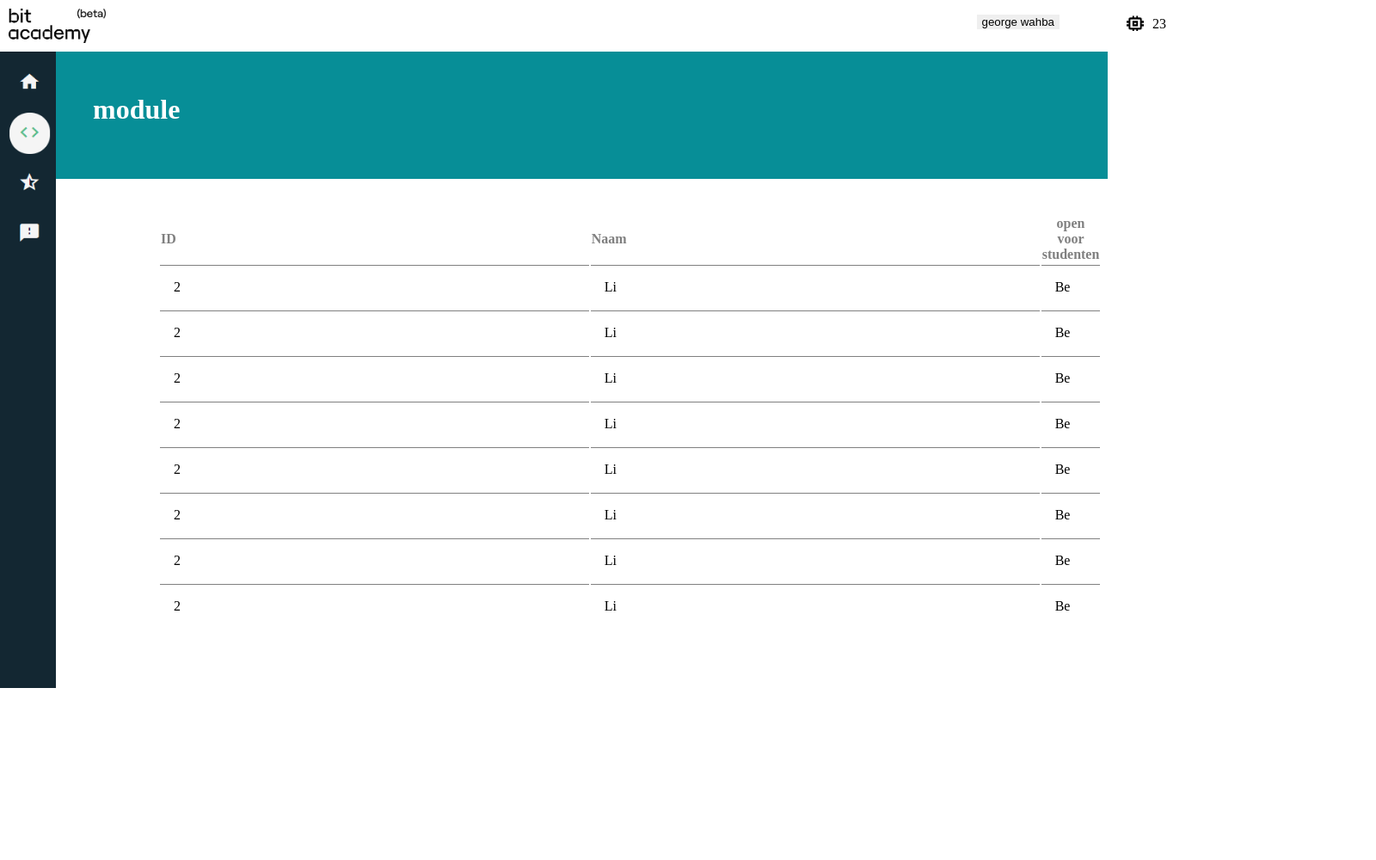
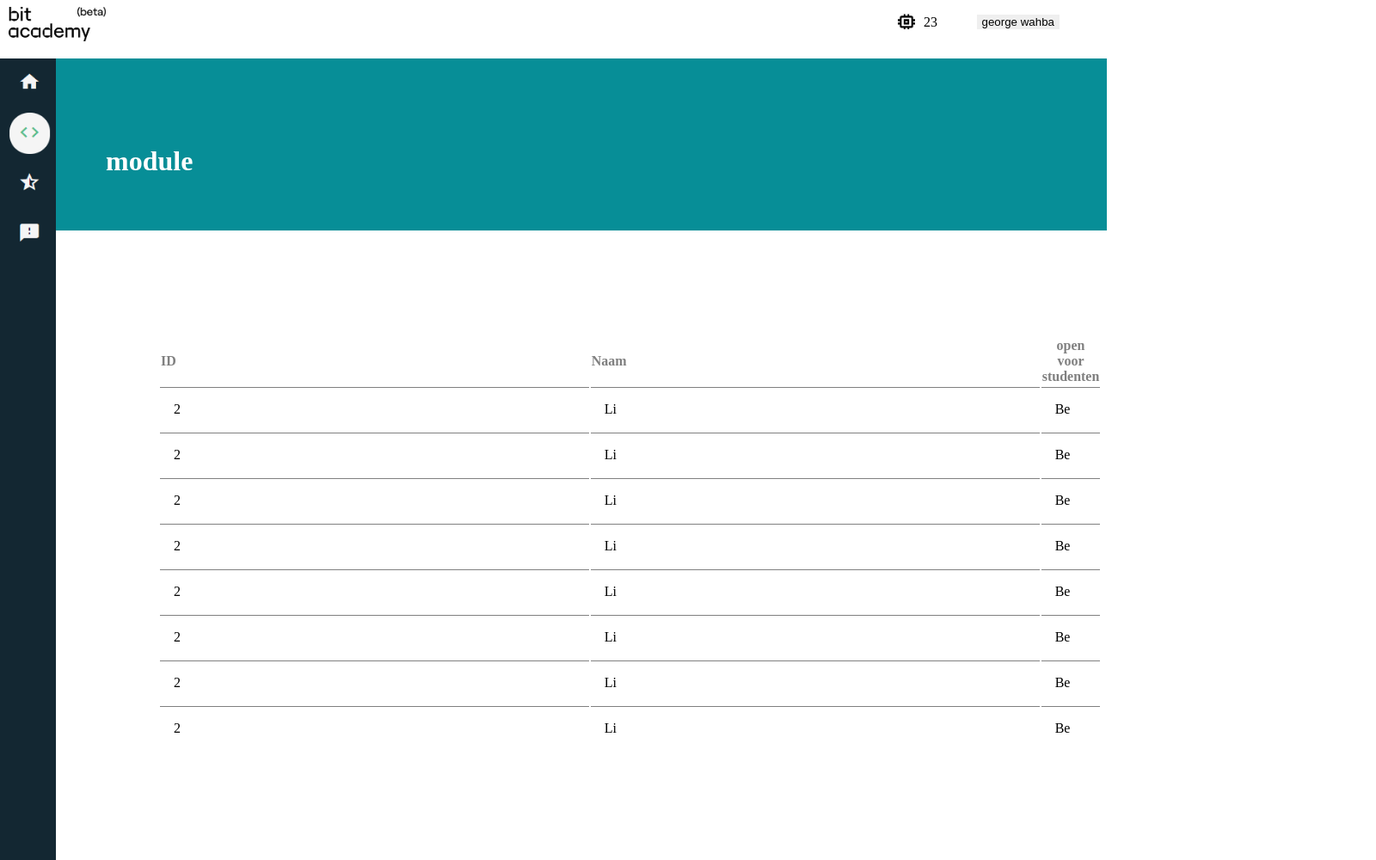
Before and after one commit to georgewahba/Gehacked-b65f862b, a plain HTML site: page index.html in a window 1280 px wide. Shown: the whole page at 86% size, 1600 px wide, since content can reach past the window. Before the commit the page ends 800 px from the top, so only its background shows below. Drawn offline with Linux system fonts and the light colour scheme.

Commit message:
Uitwerking van de exercise

```diff
--- a/style.css
+++ b/style.css
@@ -2,11 +2,13 @@ body{
     background-color: black;
 }
 .header{
-    position: absolute;
-    width: 1600px;
-    height: 60px;
-    left: 0px;
-    top: 0px;
+    display: flex;
+    position: relative;
+    width: 100%;
+    height: 70px;
+    left: -8px;
+    top: -10px;
+    overflow: hidden;
     background-color: white ;
     justify-content: space-between;
 }
@@ -19,14 +21,14 @@ body{
 }
 .credit{
     position: absolute;
-    right: 270px;
+    right: 200px;
     top: 18px;
     height: 18px;
     width: 20px;
 }
 .credit1{
     position: absolute;
-    right: 240px;
+    right: 170px;
     top: 3px;
     height: 18px;
     width: 20px;
@@ -68,9 +70,10 @@ body{
     display: block;
 }
 .sidebar{
-    height: 100%;
+    height: 1000px;
     width: 65px;
-    position: fixed;
+    position: absolute;
+    display: flex;
     z-index: -1;
     top: 0;
     left: 0;
@@ -82,8 +85,11 @@ body{
     top: 60px;
 }
 .module{
-    position: absolute;
+    position: relative;
+    display: flex;
     width: 100%;
+    top: -10px;
+    right: -15px;
     height: 200px;
     z-index: -2;
     background-color: rgb(7, 142, 151);
@@ -100,7 +106,7 @@ body{
 table{
 	position: relative;
 	left: 11em;
-	top: 15em;
+	top: 7em;
 
 }
 .table{
```
